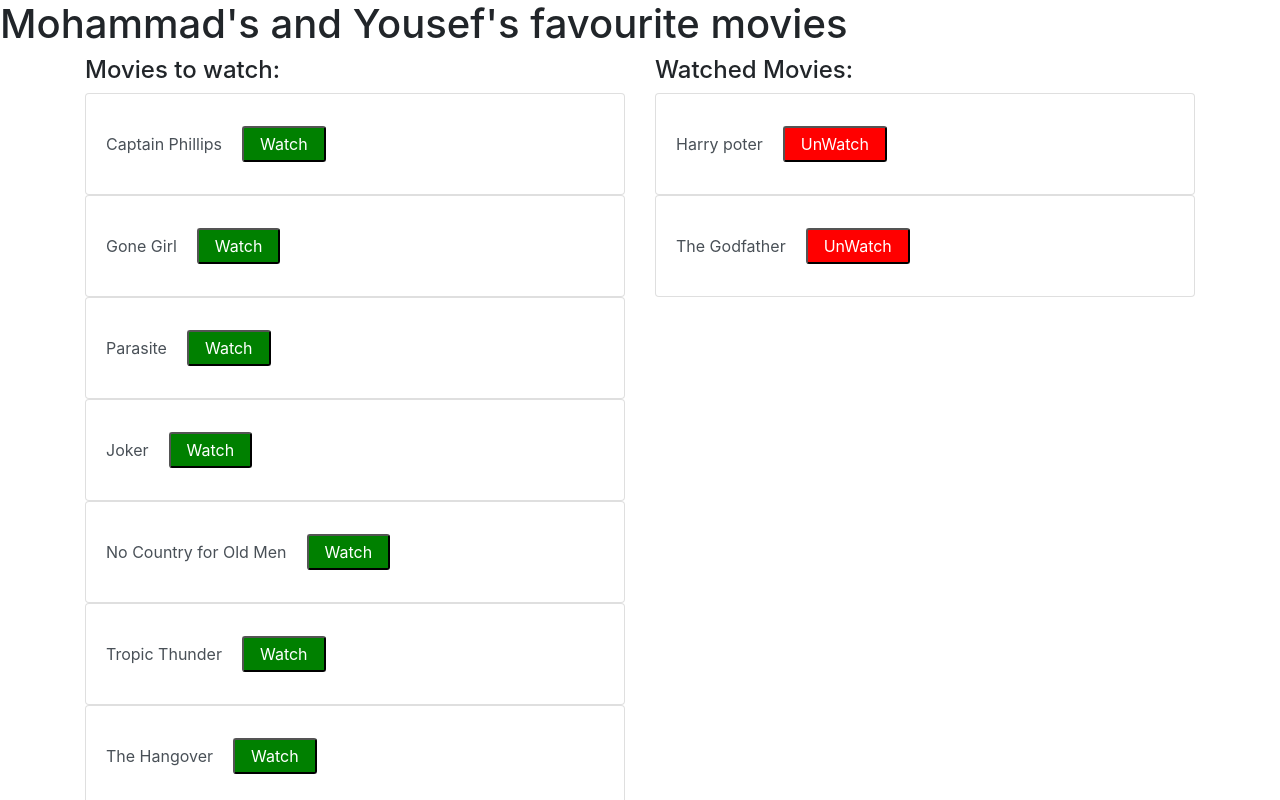
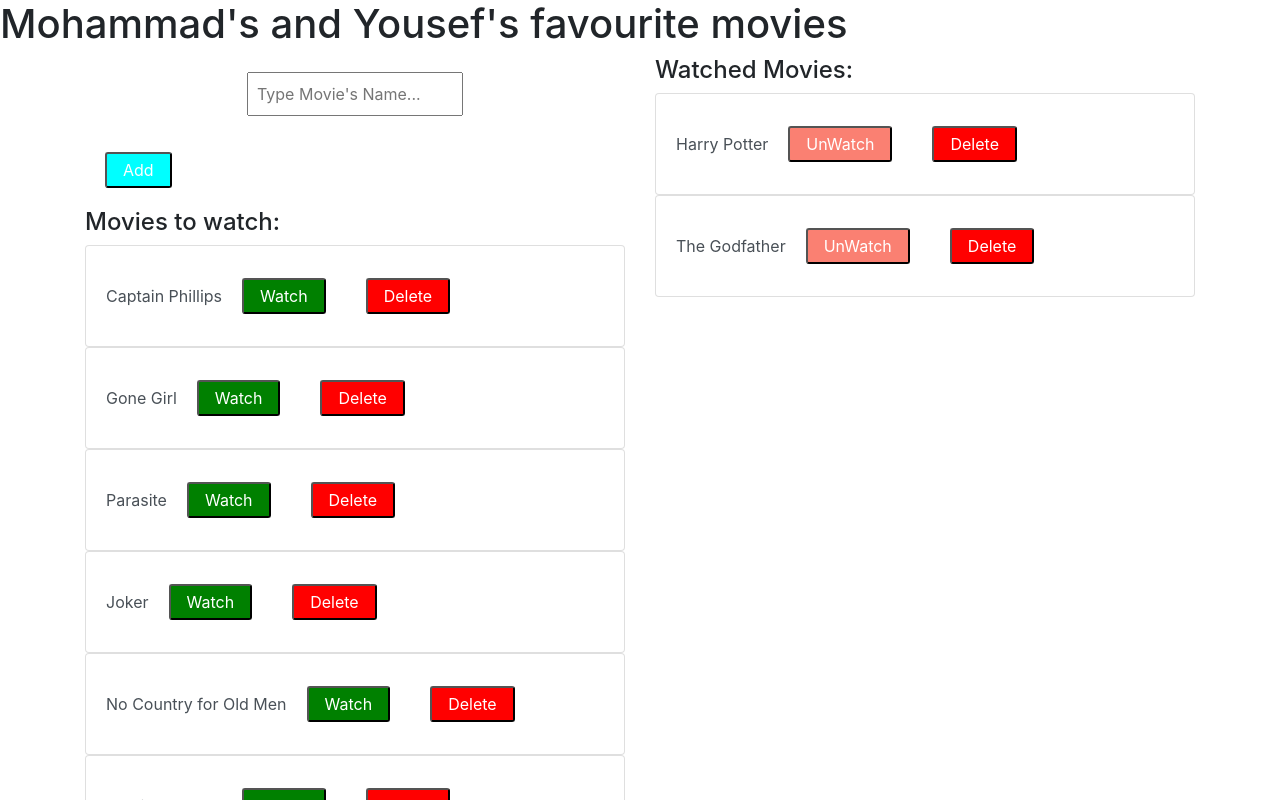
Before and after one commit to mohammadhasan3/MovieWatchlist, a React (Create React App) app: page / in a window 1280 px wide. Shown: the top 800 px of the page. Built offline with nearby package versions, Linux system fonts and the light colour scheme.

Commit message:
Added add movie function

```diff
--- /dev/null
+++ b/src/components/AddBar.js
@@ -0,0 +1,17 @@
+import { React } from "react";
+
+//Styling
+import { AddBarStyled } from "../styles";
+
+const AddBar = (props) => {
+  return (
+    <>
+      <AddBarStyled
+        placeholder="Type Movie's Name..."
+        onChange={(event) => props.setQuery(event.target.value)}
+      ></AddBarStyled>
+    </>
+  );
+};
+
+export default AddBar;
--- a/src/components/MoviesList.js
+++ b/src/components/MoviesList.js
@@ -8,6 +8,8 @@ import { useState } from "react";
 //Components
 import WatchListItem from "./WatchListItem";
 import WatchedItem from "./WatchedItem";
+import AddBar from "./AddBar";
+import AddButton from "./buttons/AddButton";
 
 const MovieList = () => {
   const moviesList = movieStore.watchlist.map((movies) => (
@@ -17,11 +19,17 @@ const MovieList = () => {
   const watchedList = movieStore.watched.map((movies) => (
     <WatchedItem movies={movies} key={movies.id} />
   ));
+
+  const [query, setQuery] = useState("");
+
   return (
     <>
       <div className="container">
         <div className="row">
           <div className="col-sm">
+            <AddBar setQuery={setQuery}></AddBar>
+            <AddButton movieName={query}>Add</AddButton>
+            {console.log(query)}
             <h4>Movies to watch:</h4>
             {moviesList}
           </div>
--- a/src/components/WatchListItem.js
+++ b/src/components/WatchListItem.js
@@ -3,6 +3,7 @@ import { observer } from "mobx-react";
 
 //Components
 import WatchButton from "./buttons/WatchButton";
+import DeleteButton from "./buttons/DeleteButton";
 
 const WatchListItem = ({ movies }) => {
   return (
@@ -14,6 +15,7 @@ const WatchListItem = ({ movies }) => {
         >
           {movies.name}
           <WatchButton movieId={movies.id} />
+          <DeleteButton movieId={movies.id} />
         </button>
       </div>
     </>
--- a/src/components/WatchedItem.js
+++ b/src/components/WatchedItem.js
@@ -3,6 +3,7 @@ import { observer } from "mobx-react";
 
 //Components
 import UnWatchButton from "./buttons/UnWatchButton";
+import DeleteButton from "./buttons/DeleteButton";
 
 const WatchedItem = ({ movies }) => {
   return (
@@ -14,6 +15,7 @@ const WatchedItem = ({ movies }) => {
         >
           {movies.name}
           <UnWatchButton movieId={movies.id} />
+          <DeleteButton movieId={movies.id} />
         </button>
       </div>
     </>
--- /dev/null
+++ b/src/components/buttons/AddButton.js
@@ -0,0 +1,19 @@
+//Stores
+import movieStore from "../../stores/movieStore";
+
+//Styles
+import { AddButtonStyled } from "../../styles";
+
+const AddButton = ({ movieName }) => {
+  console.log(movieName);
+
+  return (
+    <>
+      <AddButtonStyled onClick={() => movieStore.addMovie(movieName)}>
+        Add
+      </AddButtonStyled>
+    </>
+  );
+};
+
+export default AddButton;
--- /dev/null
+++ b/src/components/buttons/DeleteButton.js
@@ -0,0 +1,15 @@
+//Stores
+import movieStore from "../../stores/movieStore";
+
+//Styles
+import { DeleteButtonStyled } from "../../styles";
+
+const DeleteButton = ({ movieId }) => {
+  return (
+    <DeleteButtonStyled onClick={() => movieStore.deleteMovie(movieId)}>
+      Delete
+    </DeleteButtonStyled>
+  );
+};
+
+export default DeleteButton;
--- a/src/stores/movieStore.js
+++ b/src/stores/movieStore.js
@@ -15,6 +15,8 @@ class MovieStore {
       watched: observable,
       watchMovie: action,
       unWatchMovie: action,
+      deleteMovie: action,
+      addMovie: action,
     });
   }
   watchMovie = (movieId) => {
@@ -28,6 +30,24 @@ class MovieStore {
     this.watched = this.watched.filter((movie) => movie.id !== movieId);
     this.watchlist.push(removedMovie);
   };
+
+  deleteMovie = (movieId) => {
+    this.watchlist = this.watchlist.filter((movie) => movie.id !== movieId);
+    this.watched = this.watched.filter((movie) => movie.id !== movieId);
+  };
+
+  addMovie = (movieName) => {
+    const newMovie = {
+      name: "",
+      id: 0,
+      slug: "",
+    };
+    newMovie.name = movieName;
+    newMovie.id = this.watchlist.length + this.watched.length + 1;
+    newMovie.slug = slugify(newMovie.name);
+    this.watchlist.push(newMovie);
+    console.log(newMovie);
+  };
 }
 const movieStore = new MovieStore();
 export default movieStore;
--- a/src/styles.js
+++ b/src/styles.js
@@ -14,6 +14,31 @@ export const UnWatchButtonStyled = styled.button`
   margin: 1.25em;
   padding: 0.25em 1em;
   border-radius: 3px;
+  background-color: salmon;
+  color: white;
+`;
+
+export const DeleteButtonStyled = styled.button`
+  font-size: 1em;
+  margin: 1.25em;
+  padding: 0.25em 1em;
+  border-radius: 3px;
   background-color: red;
   color: white;
 `;
+
+export const AddBarStyled = styled.input`
+  padding: 0.5rem;
+  margin: 1rem auto;
+  display: block;
+  width: 40%;
+`;
+
+export const AddButtonStyled = styled.button`
+  font-size: 1em;
+  margin: 1.25em;
+  padding: 0.25em 1em;
+  border-radius: 3px;
+  background-color: cyan;
+  color: white;
+`;
--- a/src/watchlist.js
+++ b/src/watchlist.js
@@ -43,9 +43,9 @@ const watchlist = [
 ];
 const watched = [
   {
-    name: "Harry poter",
+    name: "Harry Potter",
     id: 8,
-    slug: "harry-poter",
+    slug: "harry-potter",
   },
 
   {
```
